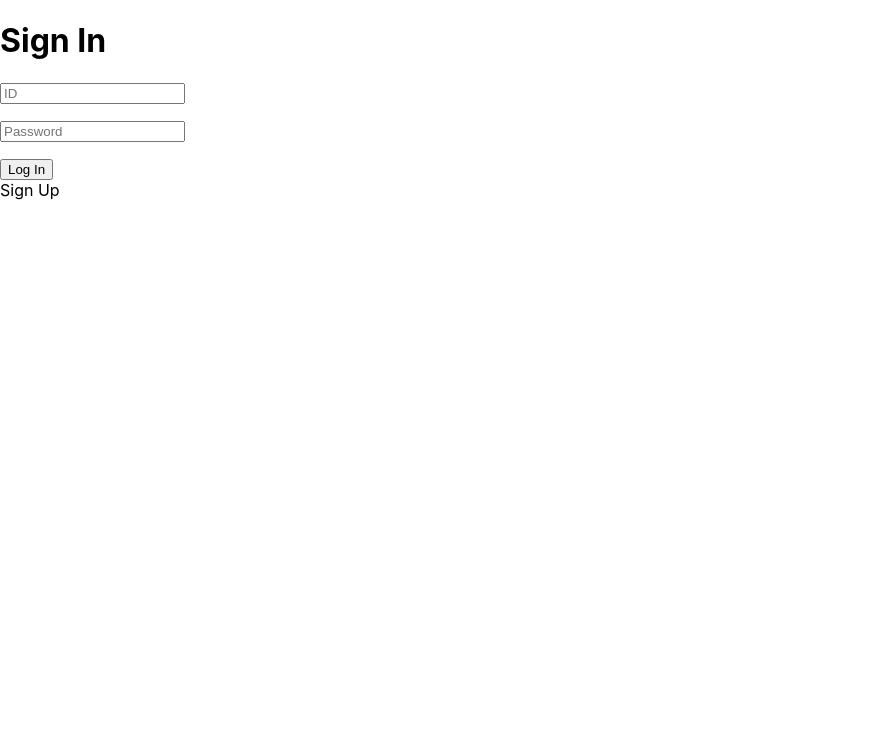
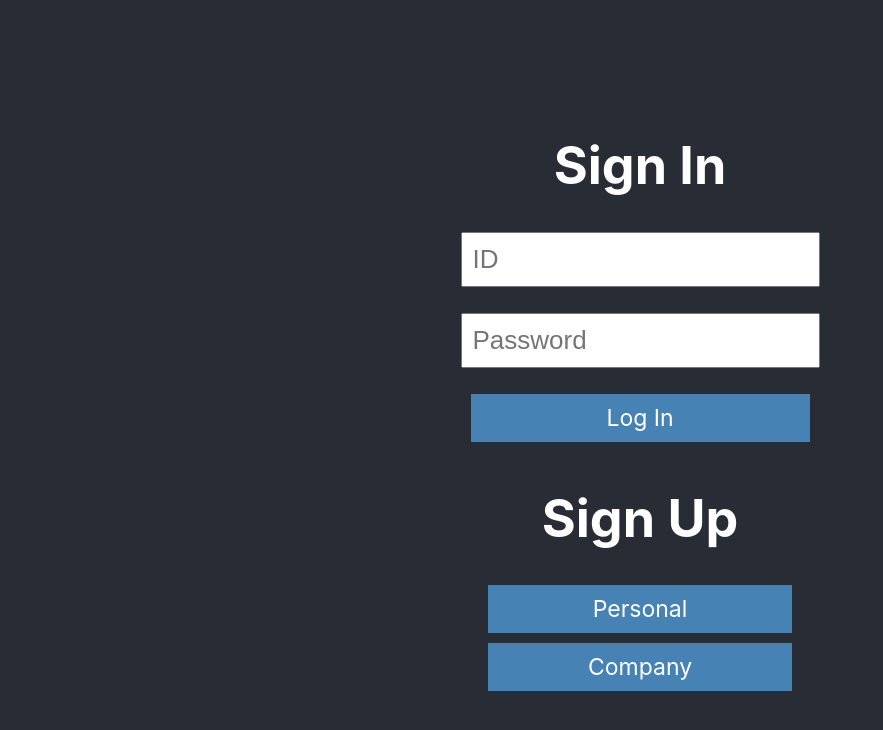
Before and after one commit to SigaukeCogitater/realizeapp, a React (Create React App) app: page / in a window 1280 px wide. Shown: the top 730 px of the page, without its empty margins (0-883 px from the left). Built offline with nearby package versions, Linux system fonts and the light colour scheme.

Commit message:
UI updated

```diff
--- /dev/null
+++ b/src/SignIn.css
@@ -0,0 +1,36 @@
+/* .SignIn {
+  text-align: center;
+} */
+
+/* .App-logo {
+  height: 40vmin;
+} */
+
+form {
+  flex: 1;
+  flex-direction: row;
+  text-align: center;
+  background-color: #282c34;
+  min-height: 100vh;
+  display: flex;
+  flex-direction: column;
+  align-items: center;
+  justify-content: center;
+  font-size: calc(10px + 2vmin);
+  color: white;
+}
+input {
+  font-size: calc(10px + 2vmin);
+  padding: 10px;
+}
+.button {
+  padding: 10px;
+  padding-left: 100px;
+  padding-right: 100px;
+  margin: 10px;
+  background-color: steelblue;
+  font-size: calc(7px + 2vmin)
+}
+.App-link {
+  color: #09d3ac;
+}
--- a/src/SignIn.js
+++ b/src/SignIn.js
@@ -1,4 +1,5 @@
 import React, {Component} from "react";
+import './SignIn.css'
 import {Route} from 'react-router-dom'
 import Main from './Main.js'
 
@@ -25,15 +26,20 @@ class SignIn extends Component {
         return(
             <form>
                 <title>Realize</title>
-                <div>
+                <div id="SignIn">
                     <h1>Sign In</h1>
                     <p><input id= "ID" placeholder="ID" onChange={this.inputID}></input></p>
                     <p><input type="password" id="Password" placeholder="Password" onChange={this.inputPassword}></input></p>
-                    <input type="button" value="Log In" onClick={this.empty/*check if there's corresponding data in database*/}></input>
+                    <div class="button" onClick={this.empty/*check if there's corresponding data in database*/}>Log In</div>
                     {console.log("Password change:" + this.state.Password)}
                     {console.log("ID change: " + this.state.ID)}
                 </div>
-                <div onClick={this.empty/*go to sign up page*/} > Sign Up </div>
+                <div id="SignUp">
+                    <h1>Sign Up</h1>
+                    <div class="button" onClick={this.empty/*go to sign up page*/} >Personal</div>
+                    <div class="button" onClick={this.empty/*go to sign up page*/} >Company</div>
+                </div>
+
             </form>
         )
     }
```
